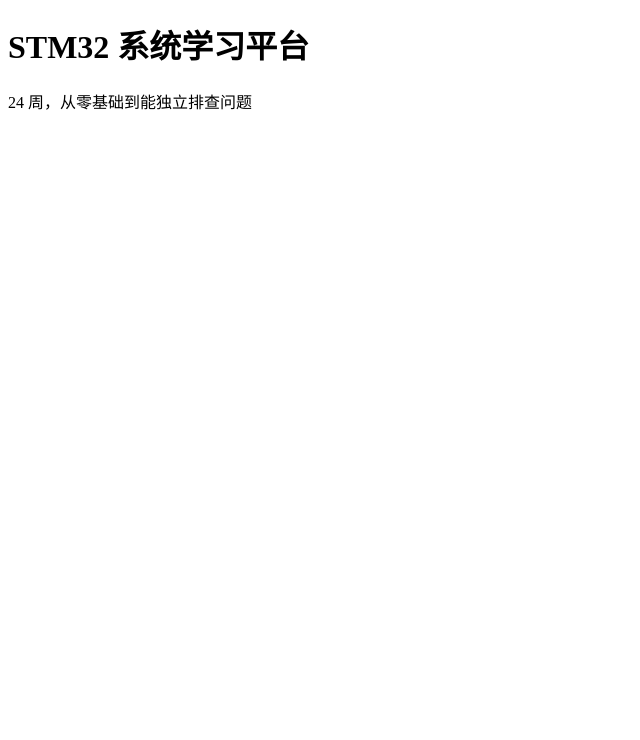
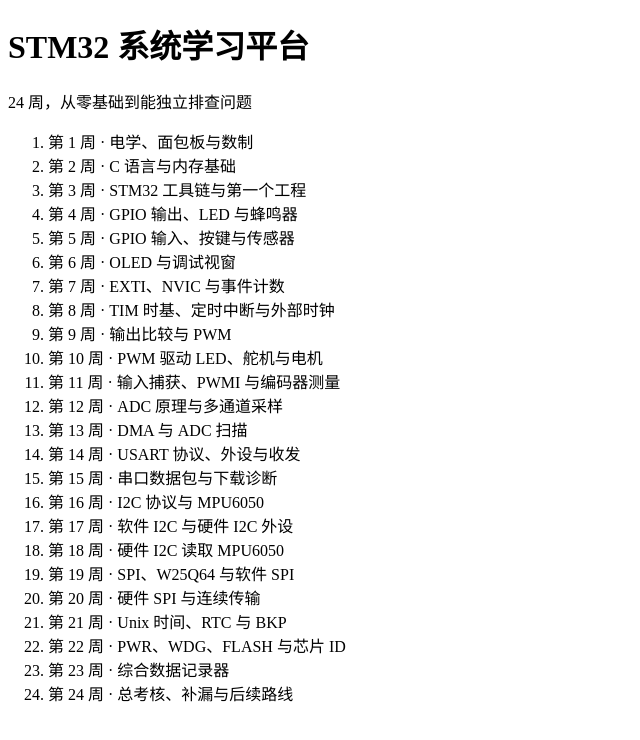
Before and after one commit to whynotZYP/stm32-learning-platform, a React (Vite) app in the folder web/: page / in a window 1280 px wide. Shown: the top 740 px of the page, without its empty margins (0-640 px from the left). Built offline with nearby package versions, Linux system fonts and the light colour scheme.

Commit message:
feat: render validated 24-week learning map

```diff
--- a/web/src/App.tsx
+++ b/web/src/App.tsx
@@ -1,8 +1,17 @@
+import { loadCourseMap } from './domain/content/loadCourseMap';
+
 export function App() {
+  const courseMap = loadCourseMap();
+
   return (
     <main>
       <h1>STM32 系统学习平台</h1>
       <p>24 周，从零基础到能独立排查问题</p>
+      <ol aria-label="24 周学习地图">
+        {courseMap.weeks.map((week) => (
+          <li key={week.week}>{`第 ${week.week} 周 · ${week.title}`}</li>
+        ))}
+      </ol>
     </main>
   );
 }
--- /dev/null
+++ b/web/src/domain/content/loadCourseMap.ts
@@ -0,0 +1,7 @@
+import rawCourseMap from '../../../../curriculum/course-map.json';
+import { CourseMapSchema } from './schemas';
+import type { CourseMap } from './types';
+
+export function loadCourseMap(): CourseMap {
+  return CourseMapSchema.parse(rawCourseMap);
+}
```
Also changed, not shown: 2 other files (tests, documents, lock files or other folders).
